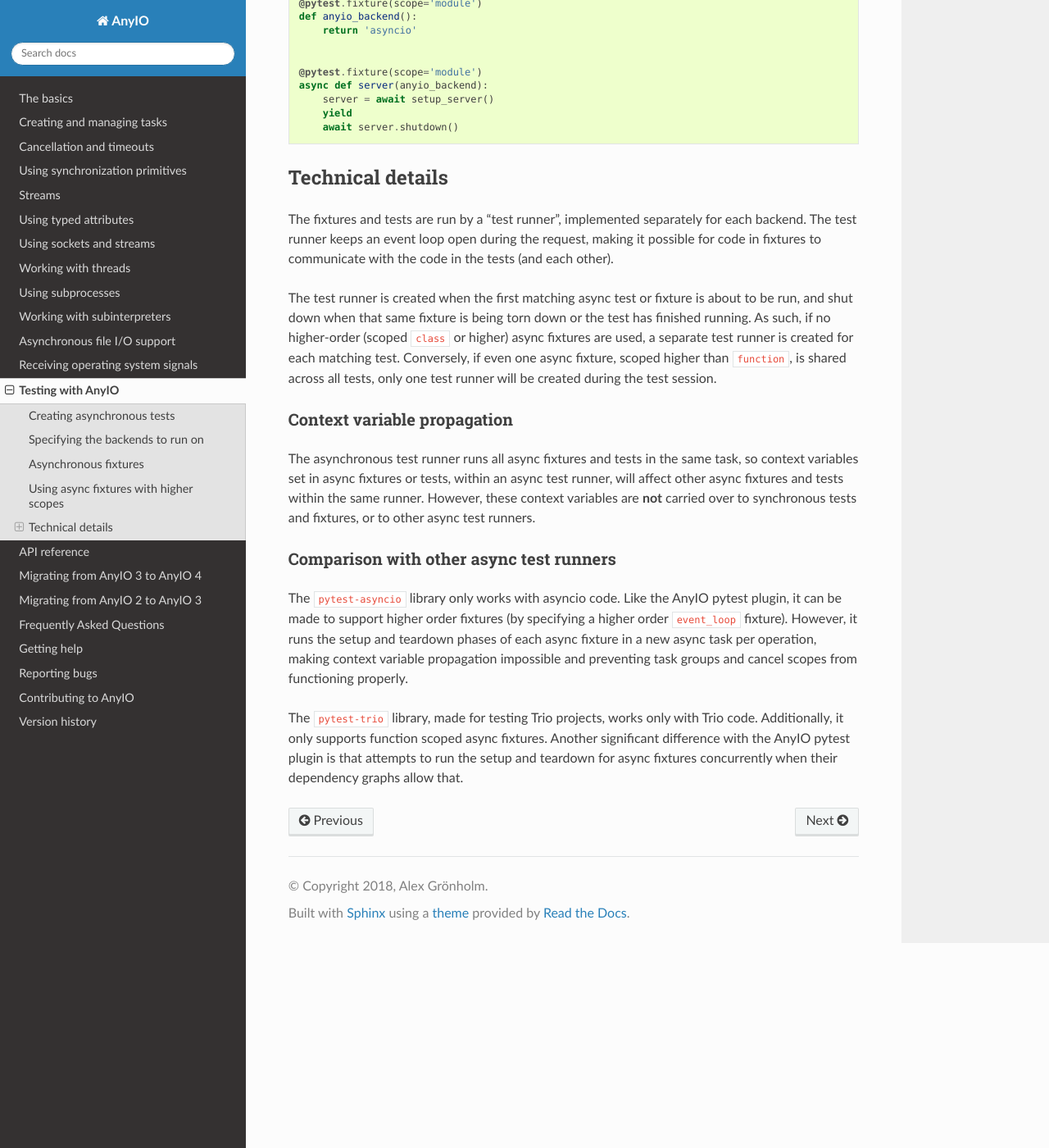
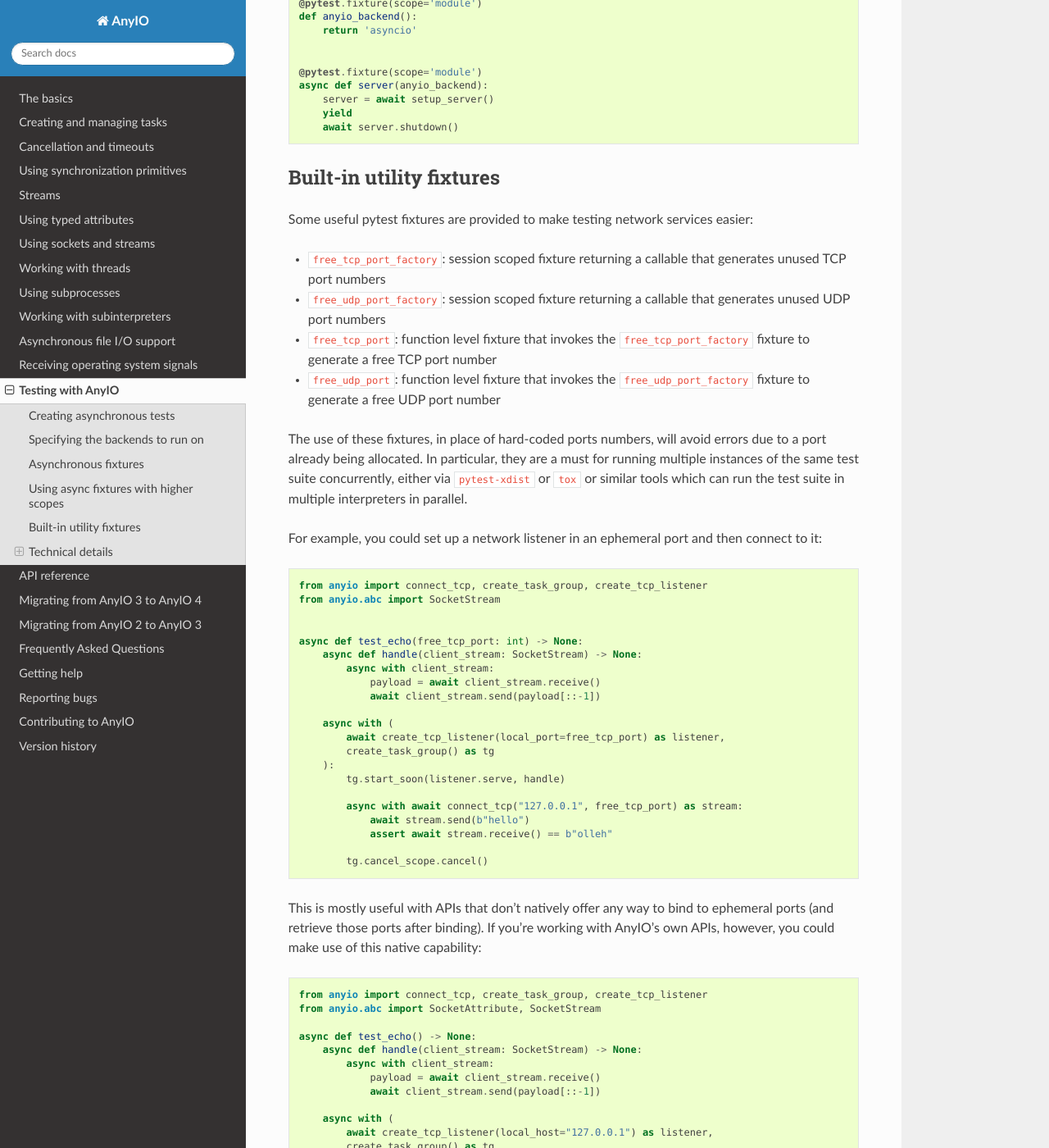
Before and after one commit to agronholm/anyio, a Sphinx documentation site: the page built from docs/testing.rst, in a window 1280 px wide and 1400 px high, scrolled down 2847 px. Shown: the whole window at 82% size. Built offline with Sphinx 7.4.7 and the Read the Docs theme 3.1.0, drawn with Linux system fonts in a browser that asks for light colours; the version number could not be read and is left out; some of the changed text lies outside the part shown.

Commit message:
Added fixtures for generating bindable TCP/UDP ports

```diff
--- a/docs/testing.rst
+++ b/docs/testing.rst
@@ -140,6 +140,78 @@ scoped::
         yield
         await server.shutdown()
 
+Built-in utility fixtures
+-------------------------
+
+Some useful pytest fixtures are provided to make testing network services easier:
+
+* ``free_tcp_port_factory``: session scoped fixture returning a callable that
+  generates unused TCP port numbers
+* ``free_udp_port_factory``: session scoped fixture returning a callable that
+  generates unused UDP port numbers
+* ``free_tcp_port``: function level fixture that invokes the ``free_tcp_port_factory``
+  fixture to generate a free TCP port number
+* ``free_udp_port``: function level fixture that invokes the ``free_udp_port_factory``
+  fixture to generate a free UDP port number
+
+The use of these fixtures, in place of hard-coded ports numbers, will avoid errors due
+to a port already being allocated. In particular, they are a must for running multiple
+instances of the same test suite concurrently, either via ``pytest-xdist`` or ``tox`` or
+similar tools which can run the test suite in multiple interpreters in parallel.
+
+For example, you could set up a network listener in an ephemeral port and then connect
+to it::
+
+    from anyio import connect_tcp, create_task_group, create_tcp_listener
+    from anyio.abc import SocketStream
+
+
+    async def test_echo(free_tcp_port: int) -> None:
+        async def handle(client_stream: SocketStream) -> None:
+            async with client_stream:
+                payload = await client_stream.receive()
+                await client_stream.send(payload[::-1])
+
+        async with (
+            await create_tcp_listener(local_port=free_tcp_port) as listener,
+            create_task_group() as tg
+        ):
+            tg.start_soon(listener.serve, handle)
+
+            async with await connect_tcp("127.0.0.1", free_tcp_port) as stream:
+                await stream.send(b"hello")
+                assert await stream.receive() == b"olleh"
+
+            tg.cancel_scope.cancel()
+
+This is mostly useful with APIs that don't natively offer any way to bind to ephemeral
+ports (and retrieve those ports after binding). If you're working with AnyIO's own APIs,
+however, you could make use of this native capability::
+
+    from anyio import connect_tcp, create_task_group, create_tcp_listener
+    from anyio.abc import SocketAttribute, SocketStream
+
+    async def test_echo() -> None:
+        async def handle(client_stream: SocketStream) -> None:
+            async with client_stream:
+                payload = await client_stream.receive()
+                await client_stream.send(payload[::-1])
+
+        async with (
+            await create_tcp_listener(local_host="127.0.0.1") as listener,
+            create_task_group() as tg
+        ):
+            tg.start_soon(listener.serve, handle)
+            port = listener.extra(SocketAttribute.local_port)
+
+            async with await connect_tcp("127.0.0.1", port) as stream:
+                await stream.send(b"hello")
+                assert await stream.receive() == b"olleh"
+
+            tg.cancel_scope.cancel()
+
+.. versionadded:: 4.9.0
+
 Technical details
 -----------------
 
```
Also changed, not shown: docs/versionhistory.rst (+13 -0 lines), 2 other files.
